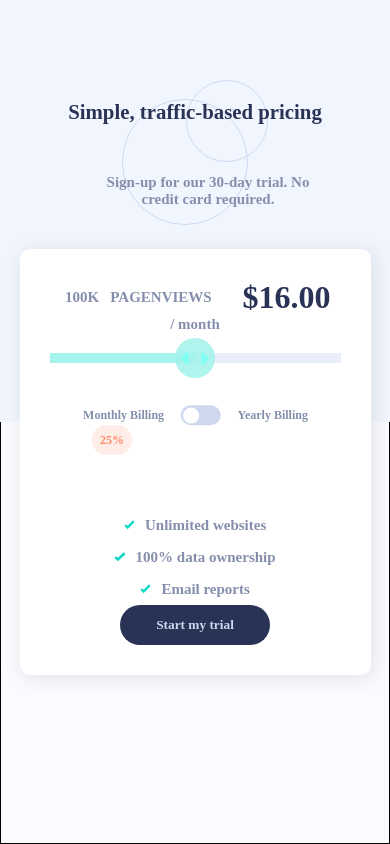
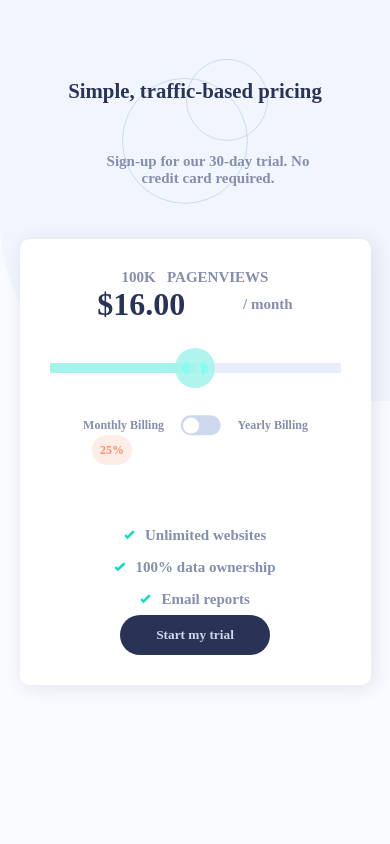
Before and after one commit to Cat0blu/part_two-Front-mentor, a website: page Componente_de_precificacao/index.html in a window 390 px wide. Drawn offline with Linux system fonts and the light colour scheme; a web font is replaced by a local one.

Commit message:
ajustes....

```diff
--- a/Componente_de_precificacao/styles/index.scss
+++ b/Componente_de_precificacao/styles/index.scss
@@ -28,6 +28,14 @@
         {
             min-width: 220px;
             text-align: center;
+        }
+    }
+
+    #container_precificacao_value
+    {
+        & p:nth-child(1)
+        {
+            flex-basis: 100%;
         }
     }
 
@@ -76,7 +84,6 @@ body
     display: flex;
     justify-content: center;
     align-items: center;
-    border: 1px solid;
     h2
     {
         color: utills.$gray_dark;
@@ -92,13 +99,13 @@ body
         background:url("../../images/bg-pattern.svg") ;
         background-repeat: no-repeat;
         background-size:cover;
-        background-position:top, bottom;
+        background-position: left bottom;
         position: absolute;
         display: flex;
         justify-content: center;
         width: 100%;
         height: 50%;
-        transform: translateY(-50%);
+        transform: translateY(-55%);
         #text_main
         {
             background: url("../../images/pattern-circles.svg") no-repeat top;
@@ -129,6 +136,7 @@ body
             display: flex;
             flex-flow: wrap;
             align-items: center;
+            min-width: 200px;
 
             #value_
             {
@@ -143,7 +151,7 @@ body
         #range_input
         {
             width: 100%;
-            margin-top: 1.5em;
+            margin-top: 3em;
             appearance: none;
             -webkit-appearance: none;
             background: linear-gradient(to right, hsl(174, 77%, 80%) 50%, hsl(224, 65%, 95%) 50%);
```
Also changed, not shown: Componente_de_precificacao/styles/base/index.css, 1 other file.
